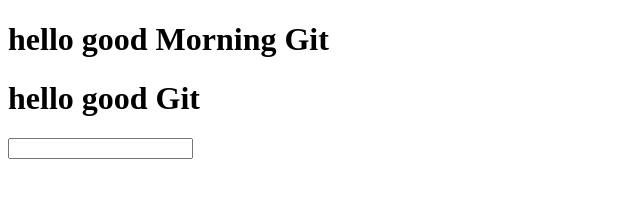
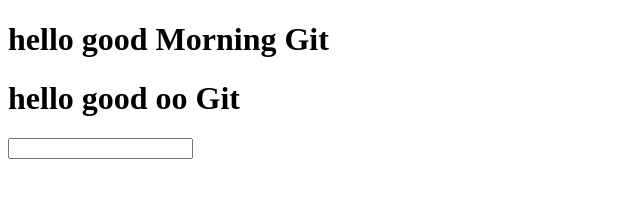
Before and after one commit to why916259117/-, a plain HTML site: page index.html in a window 1280 px wide. Shown: the whole page, without its empty margins (0-640 px from the left). Drawn offline with Linux system fonts and the light colour scheme.

Commit message:
update html

```diff
--- a/index.html
+++ b/index.html
@@ -7,7 +7,7 @@
 	<body>
 		<div id="indexBody">
 			<h1>hello good Morning Git</h1>
-			<h1>hello good Git</h1>
+			<h1>hello good oo Git</h1>
 			<input type="text" v-model="Num | noZero"/>
 		</div>
 	</body>
```
